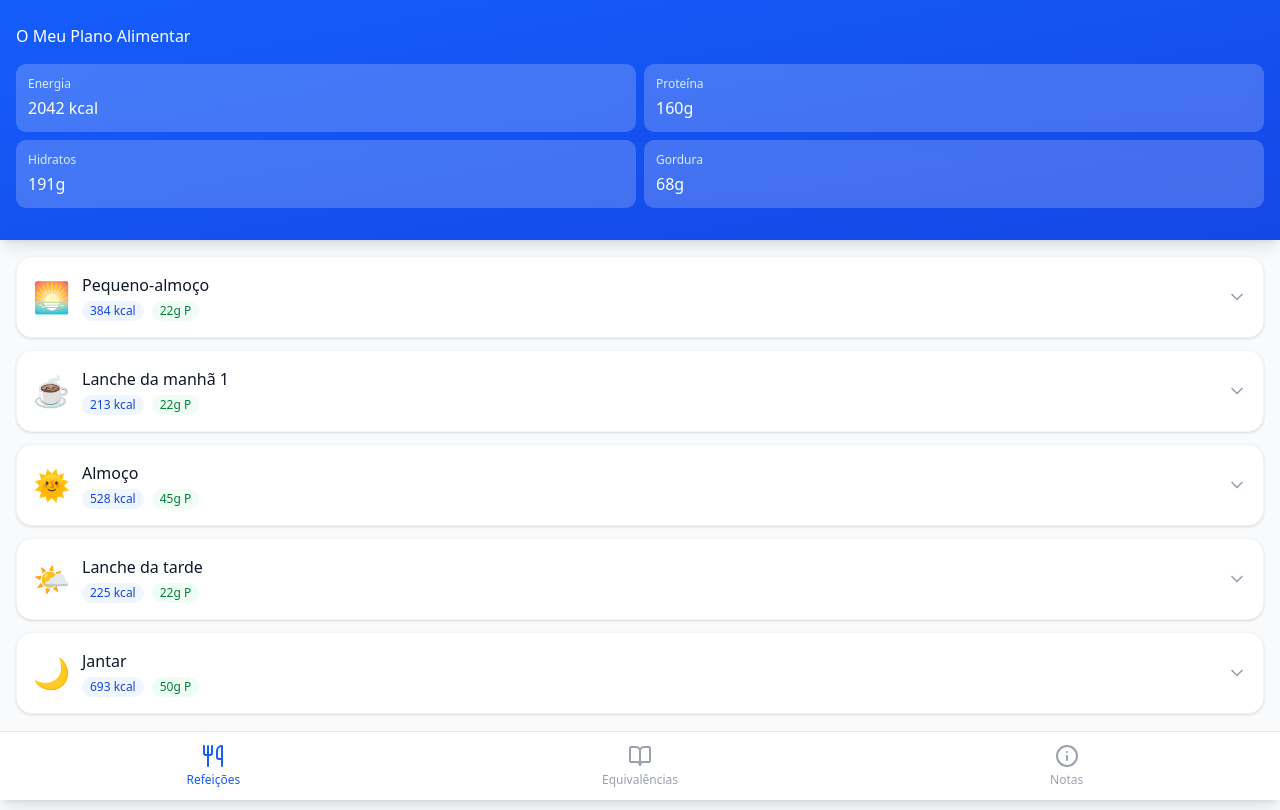
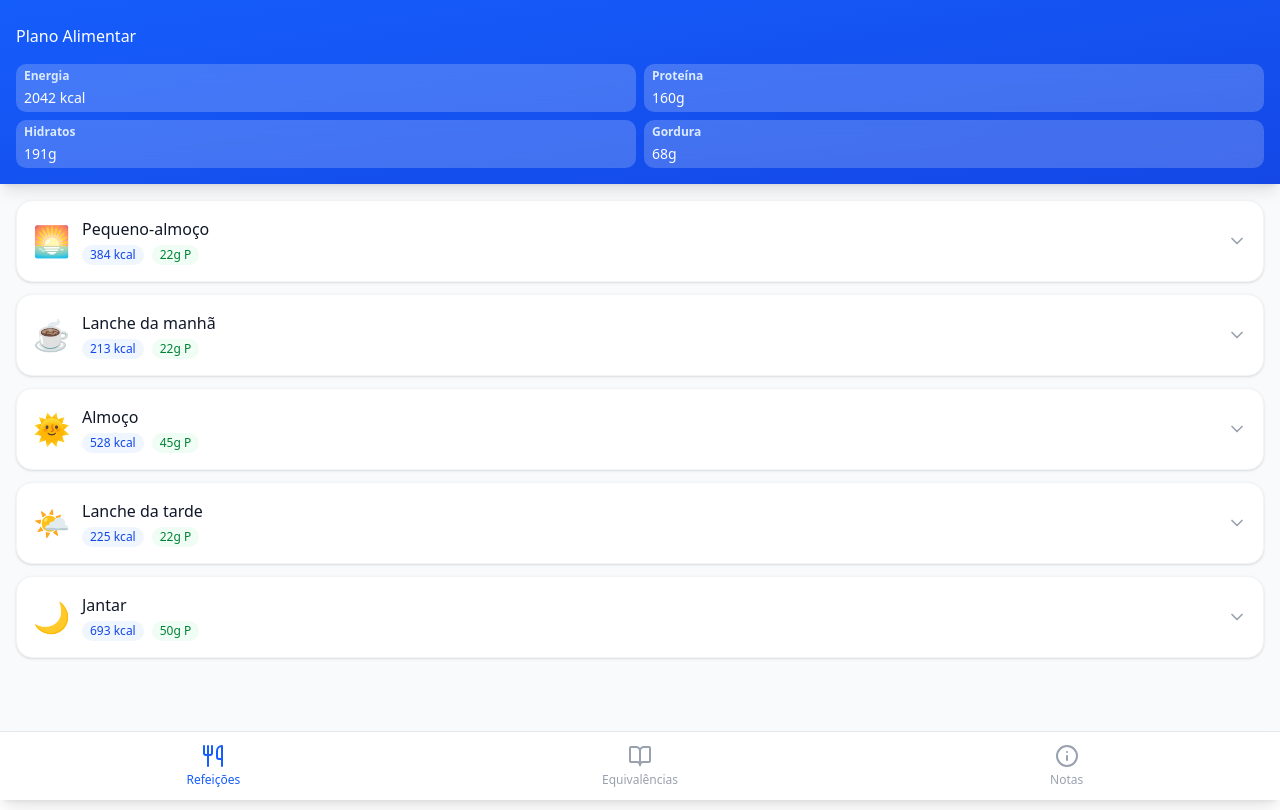
Before and after one commit to ricardani/plano-alimentar, a React (Vite) app: page / in a window 1280 px wide. Built offline with nearby package versions, Linux system fonts and the light colour scheme.

Commit message:
Update versions and layout tweaks

```diff
--- a/src/v2/components/MealPlanView.tsx
+++ b/src/v2/components/MealPlanView.tsx
@@ -11,23 +11,23 @@ export function MealPlanView() {
   return (
     <div className="min-h-screen bg-gray-50 pb-20">
       {/* Header */}
-      <div className="bg-gradient-to-br from-blue-600 to-blue-700 text-white px-4 pt-6 pb-8 sticky top-0 z-10 shadow-lg">
-        <h1 className="mb-4">O Meu Plano Alimentar</h1>
-        <div className="grid grid-cols-2 gap-2">
-          <div className="bg-white/20 backdrop-blur-sm rounded-lg p-3">
-            <p className="text-blue-100 text-xs mb-1">Energia</p>
-            <p className="text-white">{dailyTotals.energia_kcal} kcal</p>
+      <div className="bg-gradient-to-br from-blue-600 to-blue-700 text-white px-4 pt-6 pb-4 sticky top-0 z-10 shadow-lg">
+        <h1 className="mb-4">Plano Alimentar</h1>
+        <div className="grid grid-cols-2 gap-2 text-sm">
+          <div className="bg-white/20 backdrop-blur-sm rounded-lg px-2 py-1">
+            <p className="text-blue-100 text-xs mb-1 bold">Energia</p>
+            <p className="text-white ">{dailyTotals.energia_kcal} kcal</p>
           </div>
-          <div className="bg-white/20 backdrop-blur-sm rounded-lg p-3">
-            <p className="text-blue-100 text-xs mb-1">Proteína</p>
+          <div className="bg-white/20 backdrop-blur-sm rounded-lg px-2 py-1">
+            <p className="text-blue-100 text-xs mb-1 bold">Proteína</p>
             <p className="text-white">{dailyTotals.proteina_g}g</p>
           </div>
-          <div className="bg-white/20 backdrop-blur-sm rounded-lg p-3">
-            <p className="text-blue-100 text-xs mb-1">Hidratos</p>
+          <div className="bg-white/20 backdrop-blur-sm rounded-lg px-2 py-1">
+            <p className="text-blue-100 text-xs mb-1 bold">Hidratos</p>
             <p className="text-white">{dailyTotals.hidratos_carbono_g}g</p>
           </div>
-          <div className="bg-white/20 backdrop-blur-sm rounded-lg p-3">
-            <p className="text-blue-100 text-xs mb-1">Gordura</p>
+          <div className="bg-white/20 backdrop-blur-sm rounded-lg px-2 py-1">
+            <p className="text-blue-100 text-xs mb-1 bold">Gordura</p>
             <p className="text-white">{dailyTotals.gordura_g}g</p>
           </div>
         </div>
--- a/src/v2/data/mealData.ts
+++ b/src/v2/data/mealData.ts
@@ -72,7 +72,7 @@ export const mealPlanData: Meal[] = [
   },
   {
     id: 'lanche-manha',
-    name: 'Lanche da manhã 1',
+    name: 'Lanche da manhã',
     icon: '☕',
     nutritionalInfo: {
       energia_kcal: 213,
@@ -224,10 +224,9 @@ export const mealPlanData: Meal[] = [
       },
       {
         id: 'ja-sobremesa',
-        name: 'Sobremesa/Bebida',
+        name: 'Sobremesa',
         variations: [
-          '1 peça de fruta (100-150 g)',
-          'Água',
+          '1 peça de fruta (100-150 g)'
         ],
       },
       {
--- a/src/v2/index.css
+++ b/src/v2/index.css
@@ -617,6 +617,10 @@
     --tw-gradient-stops: var(--tw-gradient-via-stops, var(--tw-gradient-position), var(--tw-gradient-from) var(--tw-gradient-from-position), var(--tw-gradient-to) var(--tw-gradient-to-position));
   }
 
+  .p-1 {
+    padding: calc(var(--spacing) * 1);
+  }
+
   .p-2 {
     padding: calc(var(--spacing) * 2);
   }
@@ -639,6 +643,10 @@
 
   .py-0\.5 {
     padding-block: calc(var(--spacing) * .5);
+  }
+
+  .py-1 {
+    padding-block: calc(var(--spacing) * 1);
   }
 
   .py-3 {
@@ -677,6 +685,10 @@
   .text-sm {
     font-size: var(--text-sm);
     line-height: var(--tw-leading, var(--text-sm--line-height));
+  }
+
+  .bold {
+    font-weight: bolder;
   }
 
   .text-xs {
```
Also changed, not shown: package.json (+18 -18 lines), 1 other file (tests, documents, lock files or other folders).
